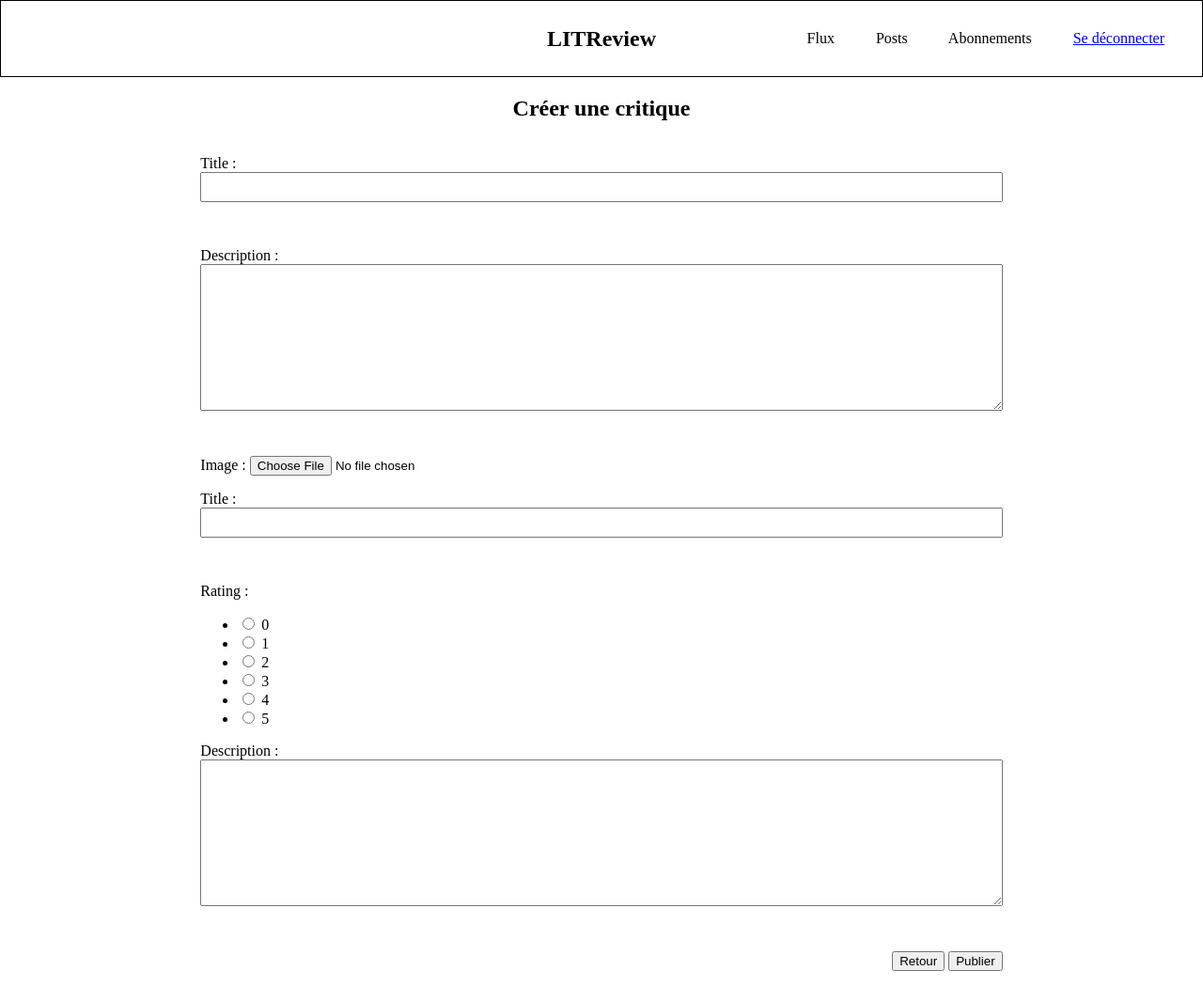
After one commit to KomaedaN/LITReview, a Django app: page /review/upload/ in a window 1280 px wide. The commit adds this page. Shown: the whole page at 94% size. Run offline with Django 3.2, Linux system fonts and the light colour scheme; the visitor is signed in with stand-in values (Sample User, id 1).

Commit message:
Create review, ticket html Create review_upload, ticket_upload Views, Forms and URL

```diff
--- a/LITReview/urls.py
+++ b/LITReview/urls.py
@@ -1,12 +1,15 @@
 from django.contrib import admin
 from django.urls import path
+from django.contrib.auth.views import LogoutView
 import authentication.views
 import review.views
 
 urlpatterns = [
     path('admin/', admin.site.urls),
-    path('', authentication.views.login_page, name='login'),
-    path('logout/', authentication.views.logout_user, name='logout'),
+    path('', authentication.views.LoginPageView.as_view(), name='login'),
+    path('logout/', LogoutView.as_view(next_page='home'), name='logout'),
     path('signup/', authentication.views.signup_page, name='signup'),
     path('home/', review.views.home, name='home'),
+    path('ticket/upload/', review.views.ticket_upload, name='create_ticket'),
+    path('review/upload/', review.views.review_upload, name='create_review'),
 ]
--- a/authentication/templates/authentication/login.html
+++ b/authentication/templates/authentication/login.html
@@ -3,12 +3,14 @@
 <section class="login_grid">
     <div>
         <h2>Inscrivez-vous maintenant</h2>
-        <button>S'inscrire </button>
+        <a href="{% url 'signup' %}">
+            <button>S'inscrire </button>
+        </a>
     </div>
 
     <div>
         <h2>Connectez-vous</h2>
-        <form method="post">
+        <form method="post" class="login">
             {{ form.as_p }}
             {% csrf_token %}
             <button type="submit" >Se connecter</button>
--- a/authentication/templates/authentication/signup.html
+++ b/authentication/templates/authentication/signup.html
@@ -1,11 +1,16 @@
 {% extends 'base.html' %}
 {% block content %}
+    <section class="signup_grid">
+        <div></div>
         <div>
             <h2>Inscription</h2>
             <form method="post">
                 {{ form.as_p }}
                 {% csrf_token %}
+                <a href="{% url 'login' %}"><button type="button">Retour</button></a>
                 <button type="submit" >s'inscrire</button>
             </form>
         </div>
+        <div></div>
+    </section>
 {% endblock content %}
--- /dev/null
+++ b/review/forms.py
@@ -0,0 +1,31 @@
+from django import forms
+from . import models
+
+
+class TicketForm(forms.ModelForm):
+    title = forms.CharField(max_length=128, label='Title',
+                            widget=forms.TextInput(attrs={'class': "create_ticket_forms create_ticket_forms_title"}))
+
+    description = forms.CharField(max_length=2048, label='Description',
+                                  widget=forms.Textarea(attrs={'class': "create_ticket_forms"}))
+
+    class Meta:
+        model = models.Ticket
+        fields = ['title', 'description', 'image']
+
+
+class ReviewForm(forms.ModelForm):
+    RATING_CHOICE = [
+        ("0", 0), ("1", 1), ("2", 2), ("3", 3), ("4", 4), ("5", 5),
+    ]
+    headline = forms.CharField(max_length=128, label='Title',
+                            widget=forms.TextInput(attrs={'class': "create_ticket_forms create_ticket_forms_title"}))
+
+    rating = forms.ChoiceField(widget=forms.RadioSelect, choices=RATING_CHOICE,)
+
+    body = forms.CharField(max_length=2048, label='Description',
+                           widget=forms.Textarea(attrs={'class': "create_ticket_forms"}))
+
+    class Meta:
+        model = models.Review
+        fields = ['headline', 'rating', 'body']
--- /dev/null
+++ b/review/templates/review/create_review.html
@@ -0,0 +1,18 @@
+{% extends 'base.html' %}
+{% block content %}
+<h2 class="create_ticket_title">Créer une critique</h2>
+<section class="create_ticket_section">
+    <div></div>
+    <form class="create_ticket_content" method="post" enctype="multipart/form-data">
+        {{ ticket_form.as_p }}
+        {{ review_form.as_p }}
+        {% csrf_token %}
+        <div class="align_end">
+            <a href="{% url 'home' %}"><button type="button">Retour</button></a>
+            <button type="submit" >Publier</button>
+        </div>
+    </form>
+    <div></div>
+</section>
+
+{% endblock content %}
--- a/review/templates/review/home.html
+++ b/review/templates/review/home.html
@@ -5,6 +5,10 @@
     <div></div>
 
     <div class="home_template">
+        <div class="home_btn_grid">
+            <a href="{% url 'create_ticket' %}"><button class="home_btn">Demander une critique</button></a>
+            <a href="{% url 'create_review' %}"><button class="home_btn">Créer une critique</button></a>
+        </div>
         {% for tickets in ticket %}
         <div class="home_review">
             <div class="home_time">
--- a/review/views.py
+++ b/review/views.py
@@ -1,6 +1,7 @@
-from django.shortcuts import render
+from django.shortcuts import render, redirect
 from django.contrib.auth.decorators import login_required
 from review.models import Review, Ticket
+from . import forms, models
 
 
 @login_required
@@ -10,3 +11,42 @@ def home(request):
     return render(request, 'review/home.html',
                   {'review': review,
                    'ticket': ticket})
+
+
+@login_required
+def ticket_upload(request):
+    form = forms.TicketForm()
+    if request.method == 'POST':
+        form = forms.TicketForm(request.POST, request.FILES)
+        if form.is_valid():
+            ticket = form.save(commit=False)
+            ticket.user = request.user
+            ticket.save()
+            return redirect('home')
+    return render(request, 'review/create_ticket.html', context={'form': form})
+
+
+@login_required
+def review_upload(request):
+    review_form = forms.ReviewForm()
+    ticket_form = forms.TicketForm()
+    if request.method == 'POST':
+        review_form = forms.ReviewForm(request.POST)
+        ticket_form = forms.TicketForm(request.POST, request.FILES)
+        if all([review_form.is_valid(), ticket_form.is_valid()]):
+            ticket = Ticket.objects.create(
+                user=request.user,
+                title=request.POST['title'],
+                description=request.POST['description'],
+                image=request.POST['image']
+            )
+            review = review_form.save(commit=False)
+            review.user = request.user
+            review.ticket = ticket
+            review.save()
+            return redirect('home')
+    context = {
+        'review_form': review_form,
+        'ticket_form': ticket_form
+    }
+    return render(request, 'review/create_review.html', context=context)
--- a/static/styles.css
+++ b/static/styles.css
@@ -6,17 +6,28 @@ input {
     text-align: center;
 }
 
+.base_title{
+    text-align: center;
+}
+
+.base_nav {
+    text-align: end;
+}
+
 .nav-grid {
     display: grid;
-    grid-template-columns: 4fr 4fr;
+    grid-template-columns: 4fr 4fr 4fr;
     height: 5em;
-    justify-items: end;
     align-items: center;
     border: 0.1rem solid;
 }
 
 .nav-margin-right {
     margin-right: 2.5rem;
+}
+
+.login {
+    text-align: end;
 }
 
 .login_grid {
@@ -43,9 +54,55 @@ input {
     border: solid 2px;
     margin-top: 2rem;
     padding-left: 1rem;
+    padding-right: 1rem;
 }
 
 .home_time {
     display: flex;
     justify-content: space-between;
 }
+
+.home_btn_grid{
+    margin-top: 2rem;
+    display: grid;
+    grid-template-columns: 4fr 4fr;
+    justify-items: center;
+}
+
+.home_btn {
+    padding-left: 3rem;
+    padding-right: 3rem;
+    padding-top: 0.3rem;
+    padding-bottom: 0.3rem;
+}
+
+.signup_grid{
+    display: grid;
+    grid-template-columns: 1fr 2.5fr 1fr;
+    word-break: break-word;
+    text-align: center;
+}
+
+.create_ticket_section {
+    display: grid;
+    grid-template-columns: 1fr 4fr 1fr;
+    word-break: break-word;
+}
+
+.create_ticket_forms {
+    width: 100%;
+    margin-bottom: 2rem;
+}
+
+.create_ticket_forms_title {
+    height: 2rem;
+    text-align: start;
+}
+
+.create_ticket_title{
+    text-align: center;
+}
+
+.align_end {
+    text-align: end;
+}
--- a/templates/base.html
+++ b/templates/base.html
@@ -6,9 +6,10 @@
     </head>
     <body>
     <nav class="nav-grid">
-        <h1>LITReview</h1>
+        <div></div>
+        <h1 class="base_title">LITReview</h1>
         {% if user.is_authenticated %}
-        <div>
+        <div class="base_nav">
             <a class="nav-margin-right">Flux</a>
             <a class="nav-margin-right">Posts</a>
             <a class="nav-margin-right">Abonnements</a>
@@ -16,7 +17,6 @@
         </div>
         {% endif %}
     </nav>
-
-        {% block content %}{% endblock content %}
+    {% block content %}{% endblock content %}
     </body>
 </html>
```
Also changed, not shown: authentication/views.py (+21 -14 lines), review/templates/review/create_ticket.html (added, +17 -0 lines), authentication/forms.py (line endings or trailing spaces). Lines whose indentation alone changed are shown as unchanged.
